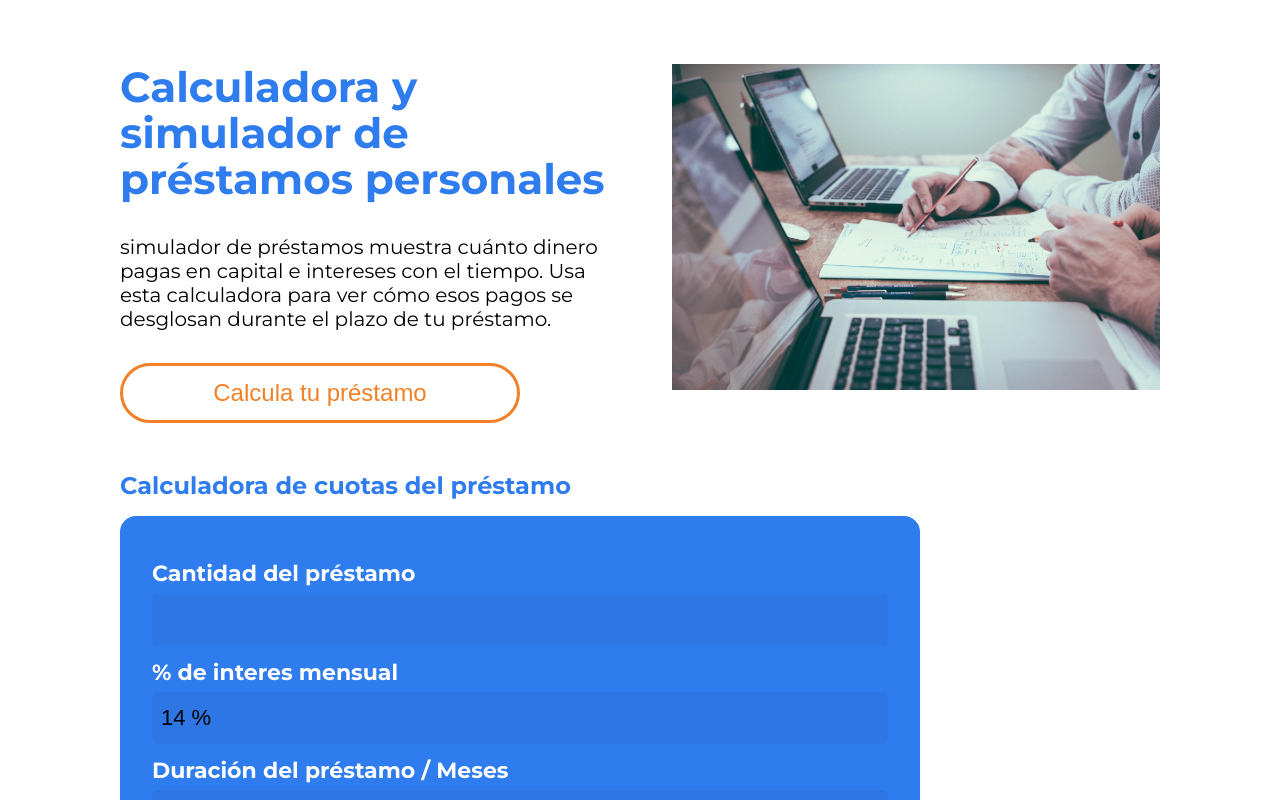
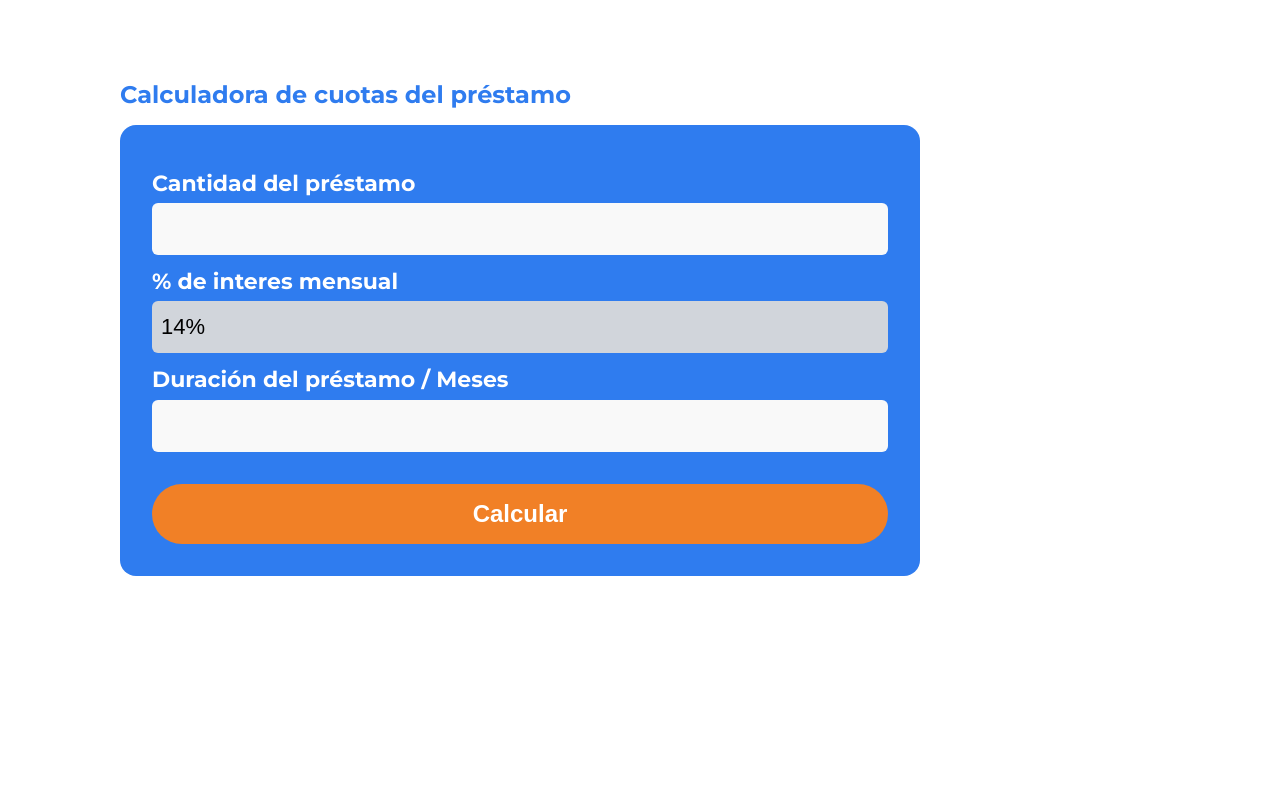
Before and after one commit to Alecxz20/loan-calculator, a React (Vite) app: page / in a window 1280 px wide. Shown: the top 800 px of the page. Built offline with nearby package versions, Linux system fonts and the light colour scheme.

Commit message:
delete hero section, add new button, change input background color

```diff
--- a/src/App.jsx
+++ b/src/App.jsx
@@ -1,8 +1,6 @@
 import { useState } from 'react'
-import Hero from './components/Hero'
 import LoanInput from './components/LoanInput'
 import Results from './components/Results'
-import { Link } from 'react-scroll'
 
 function App() {
   const [amount, setAmount] = useState('')
@@ -11,7 +9,6 @@ function App() {
 
   return (
     <>
-      <Hero Link={Link}/>
       <LoanInput
         amount={amount}
         setAmount={setAmount}
--- a/src/components/Hero.jsx
+++ /dev/null
@@ -1,24 +0,0 @@
-import heroImg from "../assets/loan-calculator.jpg"
-
-export default function Hero({Link}) {
-  return (
-    <section className="hero">
-      <div className="left">
-        <h1 className="hero__title">
-          Calculadora y simulador de préstamos personales
-        </h1>
-        <p className="hero__text">
-          simulador de préstamos muestra cuánto dinero pagas en capital e
-          intereses con el tiempo. Usa esta calculadora para ver cómo esos pagos
-          se desglosan durante el plazo de tu préstamo.
-        </p>
-        <Link to="loanInput" spy={true} smooth={true} offset={50} duration={500}>
-          <button className="hero__btn">Calcula tu préstamo</button>
-        </Link>
-      </div>
-      <div className="right">
-        <img src={heroImg} alt="desk with 2 laptops and a man writing on a paper" className="hero__img" />
-      </div>
-    </section>
-  )
-}
--- a/src/components/LoanInput.jsx
+++ b/src/components/LoanInput.jsx
@@ -37,7 +37,7 @@ export default function LoanInput({
         />
 
         <label className="card__text">% de interes mensual</label>
-        <input type="text" className="card__input" value="14 %" disabled />
+        <input type="text" className="card__input grayout" value="14%" disabled />
 
         <label htmlFor="months" className="card__text">
           Duración del préstamo / Meses
--- a/src/components/Results.jsx
+++ b/src/components/Results.jsx
@@ -1,23 +1,48 @@
-export default function Results({ amount, months, setResults, setAmount, setMonths }) {
+export default function Results({
+  amount,
+  months,
+  setResults,
+  setAmount,
+  setMonths,
+}) {
   const monthlyFee = (amount * 0.14) / (1 - Math.pow(1 + 0.14, -months))
   function onReset() {
     setResults(false)
-    setMonths("")
-    setAmount("")
+    setMonths('')
+    setAmount('')
   }
   return (
     <section className="results" name="loanResults">
-      <h2 className="results__title">Resumen de la financiación</h2>
+      <h2 className="results__title">Resumen del Préstamo</h2>
       <div className="card card--yellow">
         <label className="card__text">Monto prestado</label>
         <input className="card__input" defaultValue={`${amount} $`} disabled />
         <label className="card__text">Cuota mensual</label>
-        <input className="card__input" defaultValue={`${monthlyFee.toFixed(2)} $`} disabled />
+        <input
+          className="card__input"
+          defaultValue={`${monthlyFee.toFixed(2)} $`}
+          disabled
+        />
         <label className="card__text">Número de pagos</label>
-        <input className="card__input" defaultValue={`${months} pagos`} disabled />
+        <input
+          className="card__input"
+          defaultValue={`${months} pagos`}
+          disabled
+        />
         <label className="card__text">Total de interés a pagar</label>
-        <input className="card__input" defaultValue={`${((monthlyFee * months) - amount).toFixed(2)} $`} disabled />
-        <button type="button" className="inputInfo__btn" onClick={onReset} >Reiniciar</button>
+        <input
+          className="card__input"
+          defaultValue={`${(monthlyFee * months - amount).toFixed(2)} $`}
+          disabled
+        />
+        <div className="inputInfo__btn-box">
+          <button type="button" className="inputInfo__btn" onClick={onReset}>
+            Reiniciar
+          </button>
+          <a href="https://www.somos.com.ve/requisitos-y-condiciones/" className="inputInfo__btn inputInfo__btn-green">
+            Proceder
+          </a>
+        </div>
       </div>
     </section>
   )
--- a/src/index.css
+++ b/src/index.css
@@ -93,7 +93,12 @@ body {
   margin-top: .4rem;
   border-radius: 6px;
   border: 1px solid transparent;
-  background-color: rgb(0, 0, 0, 0.05);
+  background-color: #f9f9f9;
+}
+
+.inputInfo__btn-box {
+  display: flex;
+  gap: 1rem
 }
 
 .inputInfo__btn {
@@ -108,6 +113,10 @@ body {
   border-radius: 50px;
   cursor: pointer;
   transition: all 0.25s;
+}
+
+.inputInfo__btn-green {
+  background-color: #61ce70;
 }
 
 .results {
@@ -127,6 +136,18 @@ body {
 
 input:disabled {
   color: #000
+}
+
+a:link,
+a:visited {
+  text-decoration: none;
+  display: flex;
+  align-items: center;
+  justify-content: center;
+}
+
+.grayout {
+  background-color: #d1d5db;
 }
 
 @media (min-width: 900px) {
```
